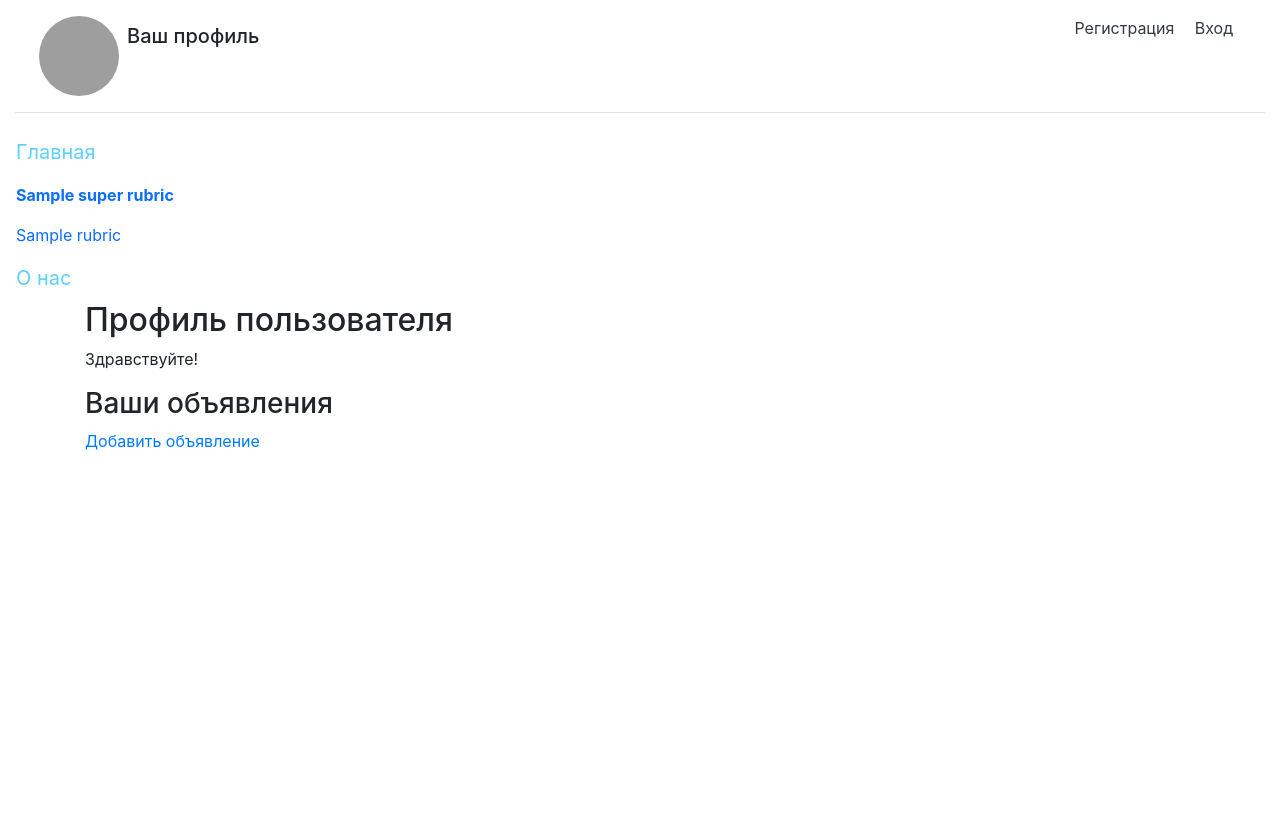
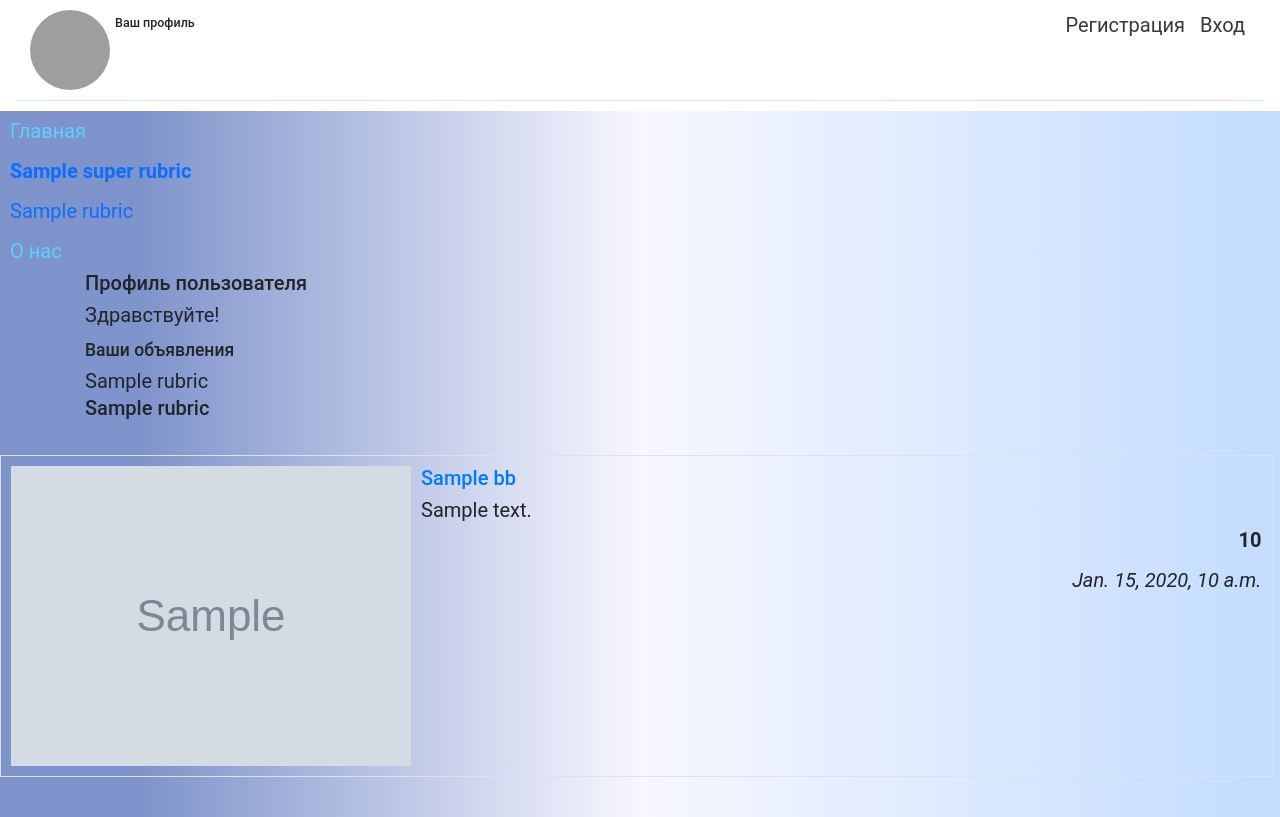
Before and after one commit to qqqwwwbbb/everything_in_this_world_is_django, a Django app: template taskmanager/main/templates/main/profile.html in a window 1280 px wide. Before the commit the page ends 450 px from the top, so only its background shows below. Run offline with Django 3.2, Linux system fonts and the light colour scheme; the template is opened without the code that fills it: most values are stand-ins (such as "Sample title", 1, 10 or a date in 2020); grey boxes marked "Sample" are stand-in pictures; some libraries are stand-ins or nearby versions; grey boxes are pictures that could not be loaded.

Commit message:
сделал объявления

```diff
--- a/taskmanager/main/static/main/style.css
+++ b/taskmanager/main/static/main/style.css
@@ -1,3 +1,8 @@
+* {
+    font-size: 20px;
+    font-family: "Roboto", "Lucida Grande", "DejaVu Sans", "Bitstream Vera Sans", Verdana, Arial, sans-serif;
+}
+
 div.nav-item {
     margin-right: 80px;
 
@@ -17,3 +22,20 @@ img.main-image {
 img.additional-image {
     width: 180px;
 }
+
+.row {
+    background: rgb(56, 88, 175);
+    background: linear-gradient(90deg, rgba(56, 88, 175, 0.6418942577030813) 11%, rgba(227, 227, 255, 0.29175420168067223) 50%, rgba(0, 108, 255, 0.23012955182072825) 98%);
+}
+
+.upper > h5 {
+    margin-top: 15px;
+}
+
+.container-fluid {
+    float: right;
+}
+
+.d-flex flex-column flex-md-row p-3 px-md-4 mb-3  bg-white border-bottom box-shadow{
+    background: rgb(56, 88, 175);
+}
--- a/taskmanager/main/templates/main/base.html
+++ b/taskmanager/main/templates/main/base.html
@@ -8,6 +8,8 @@
     <link rel="stylesheet" type="text/css"
           href="https://cdn.jsdelivr.net/npm/bootstrap@5.2.2/dist/css/bootstrap.min.css">
     <link rel="stylesheet" type="text/css" href="{% static 'main/style.css' %}">
+    <link rel="stylesheet" href="//maxcdn.bootstrapcdn.com/bootstrap/3.2.0/css/bootstrap.min.css">
+    <link rel="stylesheet" href="//maxcdn.bootstrapcdn.com/bootstrap/3.2.0/css/bootstrap-theme.min.css">
     {% bootstrap_css %}
     {% bootstrap_javascript jquery='slim' %}
     <title>{% block title %} Главная страница {% endblock %}</title>
@@ -16,7 +18,8 @@
 
 <div class="container-fluid">
 
-    <div class="d-flex flex-column flex-md-row p-3 px-md-4 mb-3  bg-white border-bottom box-shadow">
+    <div style="background-color: #ff8089"
+         class="d-flex flex-column flex-md-row p-3 px-md-4 mb-3  bg-white border-bottom box-shadow ">
         {% block task %}
 
         {% endblock %}
@@ -45,7 +48,7 @@
 
     <div class="row">
 
-        <nav class="col-md-auto nav flex-column">
+        <nav style="display: inline-block" class="col-md-auto nav flex-column">
             <a style="color:#5cd1ff;font-size: 20px" class="nav-link root" href="{% url 'home' %}">Главная</a>
             {% for rubric in rubrics %}
                 {% ifchanged rubric.super_rubric.pk %}
--- a/taskmanager/main/templates/main/logout.html
+++ b/taskmanager/main/templates/main/logout.html
@@ -8,5 +8,5 @@
 {% endblock %}
 {% block task %}
     <img class="img"  src="https://static.wikia.nocookie.net/acfa1aa3-625a-4cd8-8e10-fa5eaec83460" alt="img">
-        <h5 class="mr-md-auto p-2">Дизайн интерьера by Vladislav Shilov</h5>
+        <h5 class="mr-md-auto p-2"></h5>
         {% endblock %}
--- a/taskmanager/main/templates/main/profile.html
+++ b/taskmanager/main/templates/main/profile.html
@@ -1,6 +1,7 @@
 {% extends 'main/base.html' %}
-
 {% load bootstrap4 %}
+{% load thumbnail %}
+{% load static %}
 
 {% block title %} Профиль пользователя {% endblock %}
 
@@ -12,8 +13,37 @@
        <p>Здравствуйте! </p>
    {% endif %}
    <h3>Ваши объявления</h3>
+   {{ rubric }}
+
+{% block searchform %}
+{% endblock %}
+
+    <h2 class="mb-2">{{ rubric }}</h2>
+    </div>
+    {% if bbs %}
+        <ul class="list-unstyled">
+            {% for bb in bbs %}
+                <li class="media my-5 p-3 border">
+                    {% url 'detail' rubric_pk=rubric.pk pk=bb.pk as url %}
+                    <a href="{{ url }}{{ all }}">
+                        {% if bb.image %}
+                            <img class="mr-3" src="{% thumbnail bb.image 'default' %}">
+                        {% else %}
+                            <img class="mr-3" src="{% static 'rubric/empty.jpg' %}">
+                        {% endif %}
+                    </a>
+                    <div class="media-body">
+                        <h3><a href="{{ url }}{{ all }}">{{ bb.title }}</a></h3>
+                        <div>{{ bb.content }}</div>
+                        <p class="text-right font-weight-bold">{{ bb.price }}</p>
+                        <p class="text-right font-italic">{{ bb.created_at }}</p>
+                    </div>
+                </li>
+            {% endfor %}
+        </ul>
+    {% endif %}
+{% endblock %}
     <p><a href="{% url 'profile_bb_add' %}">Добавить объявление</a> </p>
-{% endblock %}
 
 {% block task %}
     <img class="img"  src="https://static.wikia.nocookie.net/acfa1aa3-625a-4cd8-8e10-fa5eaec83460" alt="img">
--- a/taskmanager/main/templates/rubric/profile_bb_add.html
+++ b/taskmanager/main/templates/rubric/profile_bb_add.html
@@ -1,6 +1,7 @@
 {% extends 'main/base.html' %}
-
 {% load bootstrap4 %}
+{% load thumbnail %}
+{% load static %}
 
 {% block title %} Добавление объявления {% endblock %}
 
--- a/taskmanager/main/views.py
+++ b/taskmanager/main/views.py
@@ -198,7 +198,7 @@ def profile_bb_delete(request, pk):
         bb.delete()
         messages.add_message(request, messages.SUCCESS,
                              'Объявление удалено')
-        return redirect('main:profile')
+        return redirect('profile')
     else:
         context = {'bb': bb}
         return render(request, 'rubric/profile_bb_delete.html', context)
```
Also changed, not shown: taskmanager/main/templates/main/index.html (+13 -1 lines), taskmanager/db.sqlite3. Lines whose indentation alone changed are shown as unchanged.
